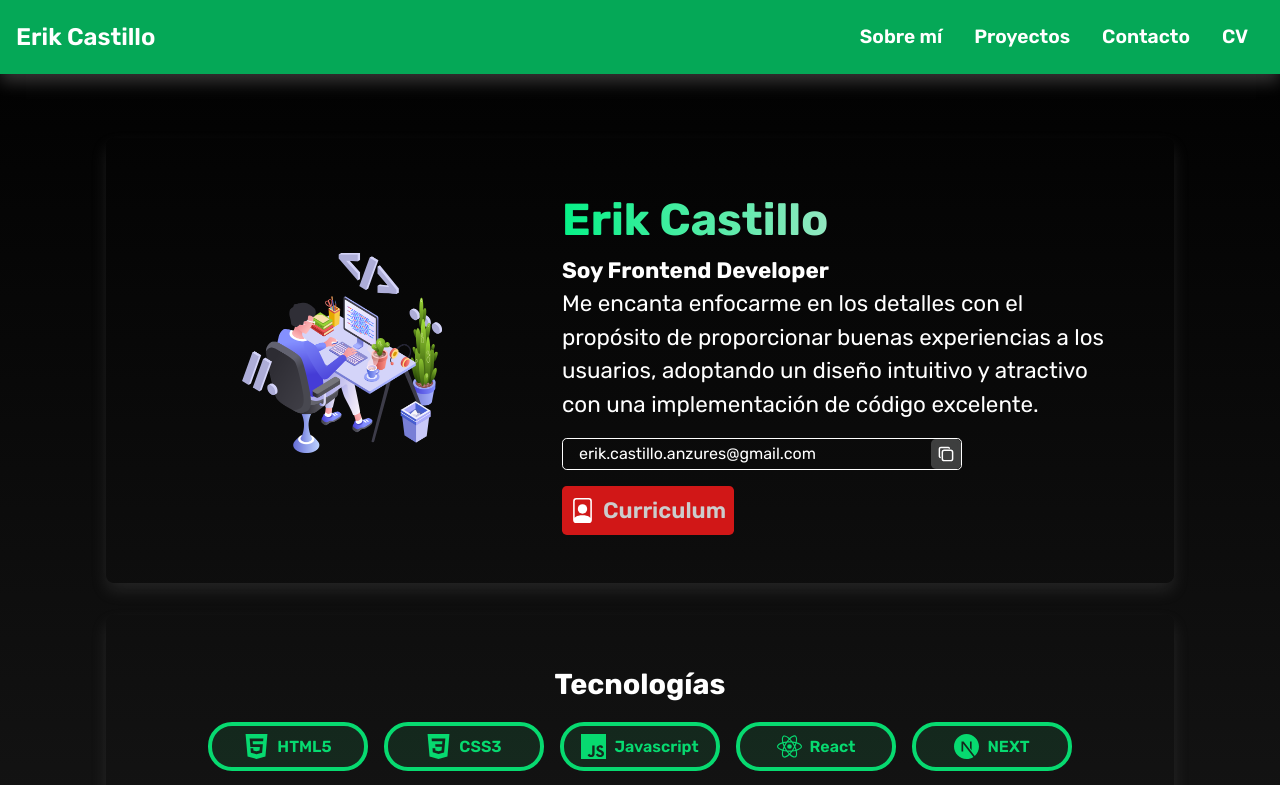
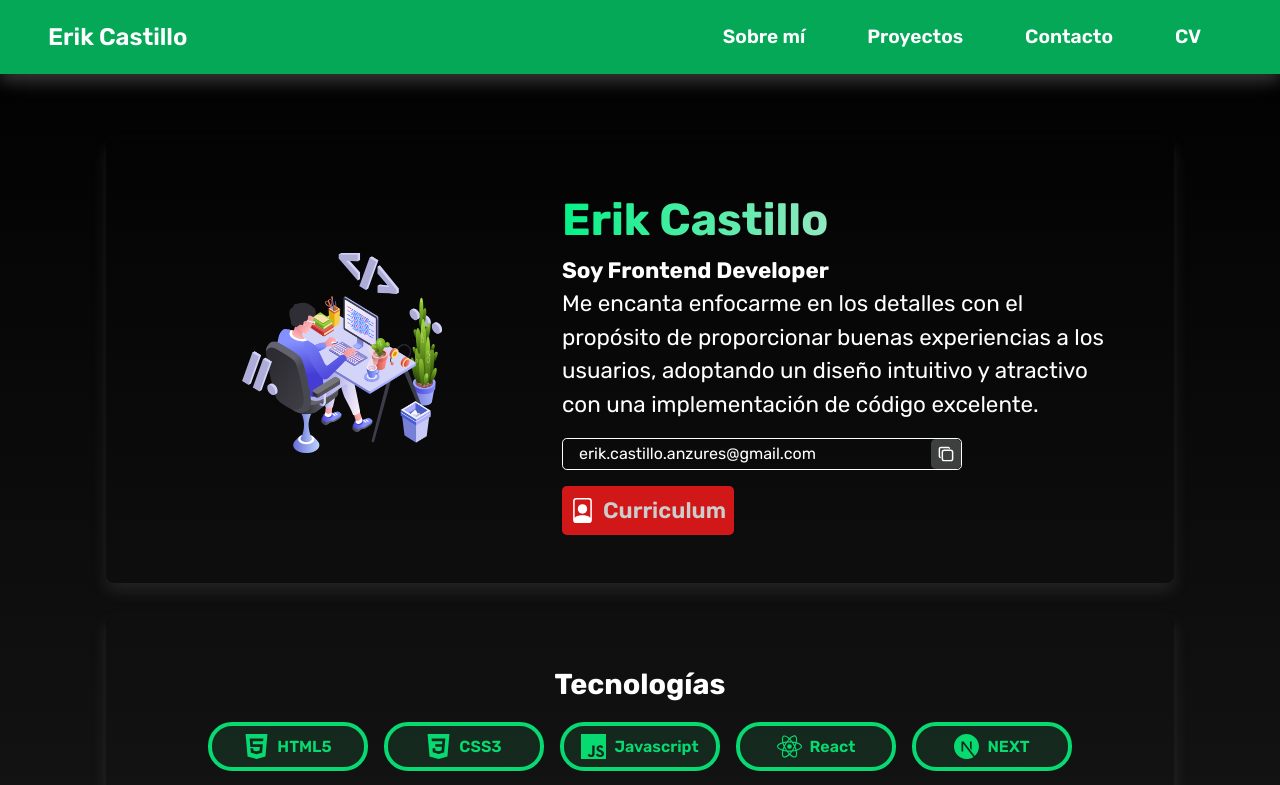
Before and after one commit to Erik5CA/portfolio, a React (Vite) app: page / in a window 1280 px wide. Shown: the top 785 px of the page. Built offline with nearby package versions, Linux system fonts and the light colour scheme.

Commit message:
changed styles menu mobile

```diff
--- a/src/styles/Navbar.css
+++ b/src/styles/Navbar.css
@@ -21,6 +21,7 @@
     margin: 0 1rem;
 
     & a {
+      padding: 0 15px;
       text-decoration: none;
       color: white;
       font-size: 1.2rem;
@@ -51,7 +52,7 @@
 
 .show {
   right: 0;
-  transition: all 0.6s ease-in-out;
+  /* transition: all 0.6s ease-in-out; */
 }
 
 .container-navbar-links-mobile {
@@ -62,14 +63,11 @@
   height: 100vh;
   display: flex;
   flex-direction: column;
-  gap: 1.5rem;
   & li {
     margin: 0.5rem;
-    padding: 0.3rem;
+    padding: 3px 1rem;
     border-radius: 0.5rem;
-    border-bottom: 1px solid #03522b;
     background-color: #0b8d4c;
-    width: 150px;
     & a {
       color: rgb(204, 202, 202);
       text-decoration: none;
@@ -127,9 +125,9 @@
   border-radius: 0.1rem;
 }
 
-@media screen and (width > 615px) {
+@media screen and (width > 656px) {
   .container-navbar {
-    padding: 1.2rem 1rem;
+    padding: 1.2rem 3rem;
   }
   .menu-mobile {
     display: none;
```
